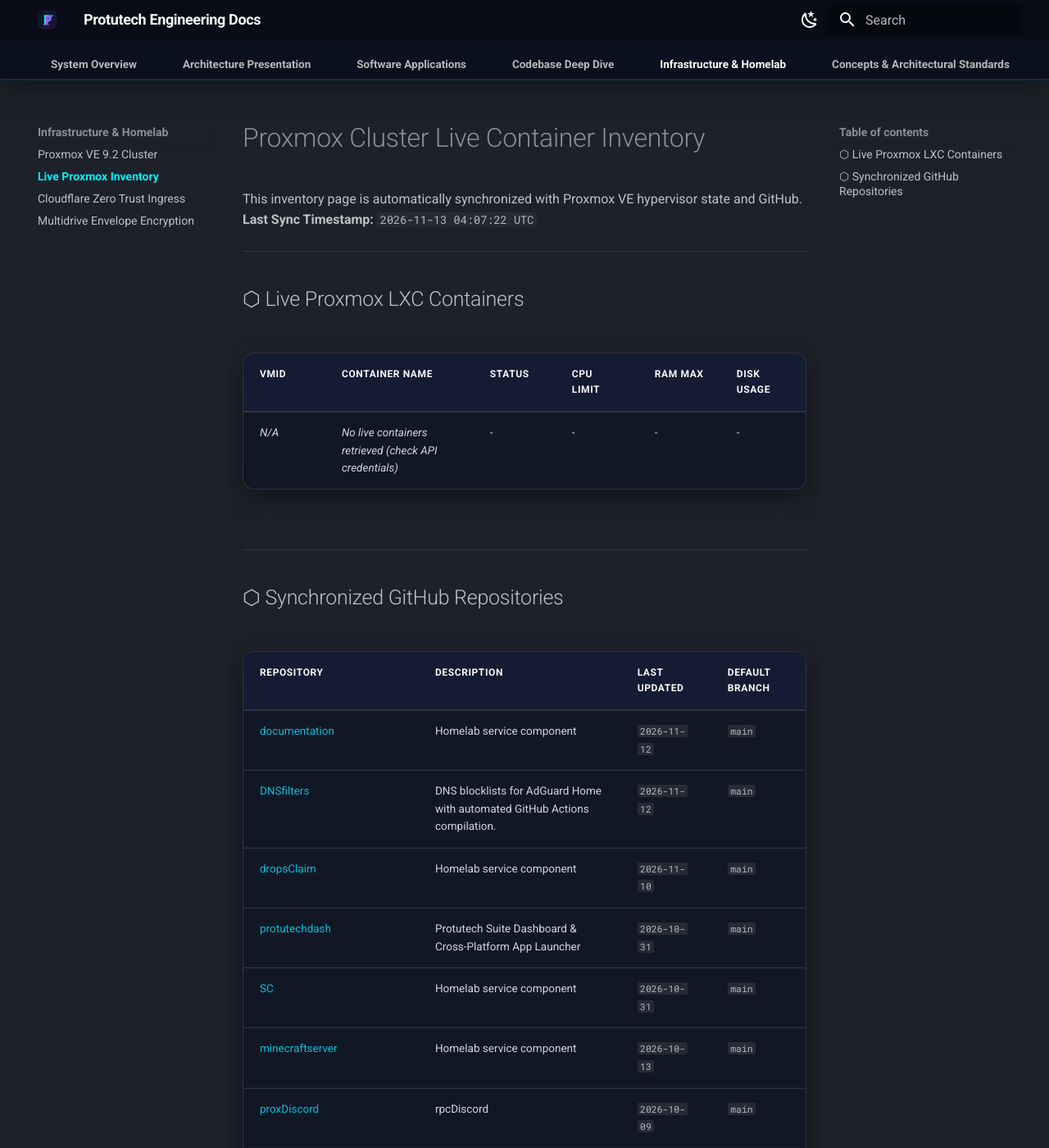
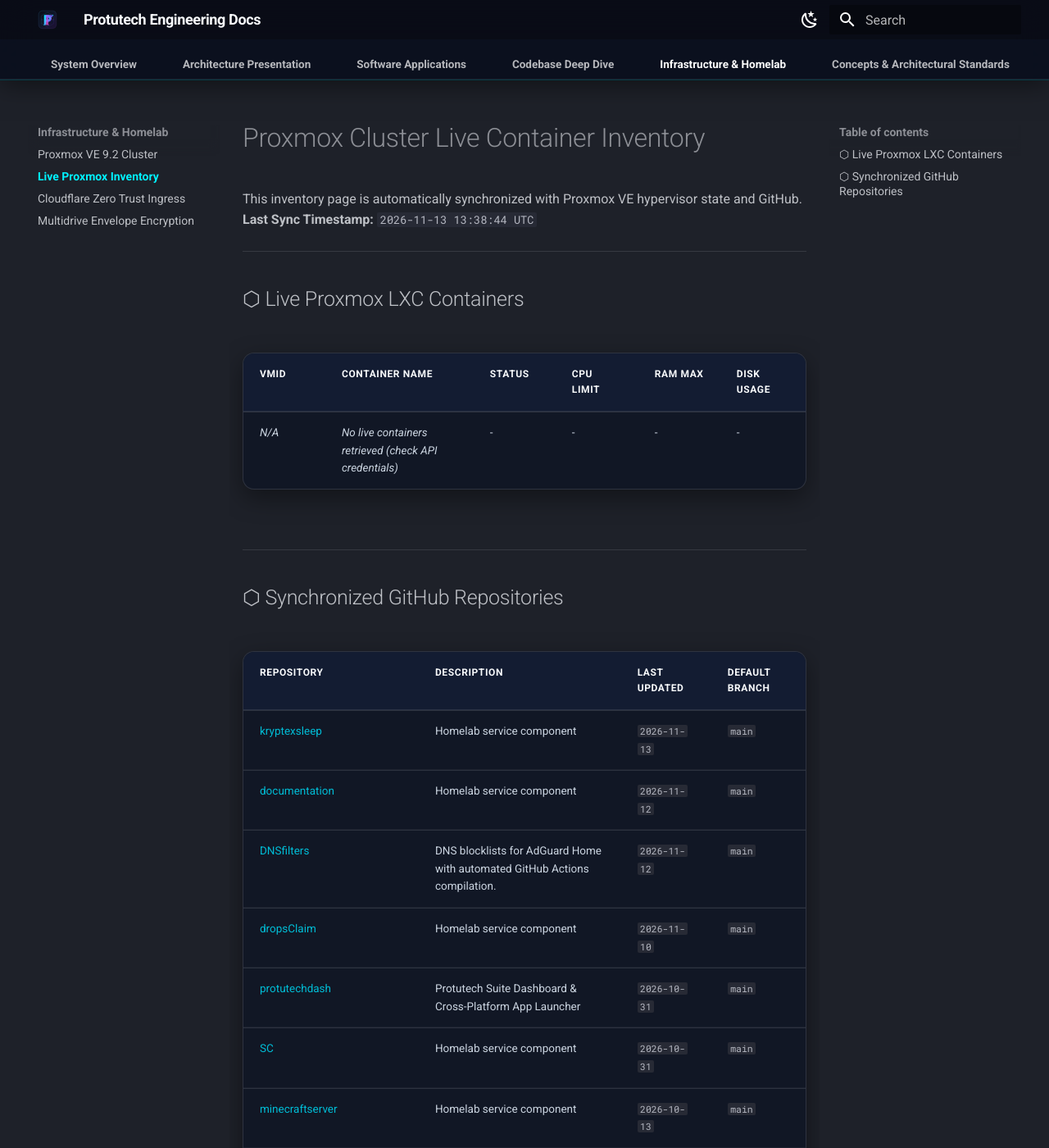
Before and after one commit to IAndrexI/documentation, an MkDocs documentation site: the page built from docs/infra/proxmox-live-inventory.md, in a window 1280 px wide and 1400 px high. Shown: the whole window at 82% size. Built offline with MkDocs 1.6.1 and Material for MkDocs 9.7.7, drawn with Linux system fonts in a browser that asks for light colours; some of the changed text lies outside the part shown.

Commit message:
chore(auto-update): sync live Proxmox containers and GitHub repos [skip ci]

```diff
--- a/docs/infra/proxmox-live-inventory.md
+++ b/docs/infra/proxmox-live-inventory.md
@@ -1,7 +1,7 @@
 # Proxmox Cluster Live Container Inventory
 
 This inventory page is automatically synchronized with Proxmox VE hypervisor state and GitHub.
-**Last Sync Timestamp:** `2026-11-13 04:07:22 UTC`
+**Last Sync Timestamp:** `2026-11-13 13:38:44 UTC`
 
 ---
 
@@ -17,6 +17,7 @@
 
 | Repository | Description | Last Updated | Default Branch |
 | :--- | :--- | :--- | :--- |
+| [kryptexsleep](https://github.com/IAndrexI/kryptexsleep) | Homelab service component | `2026-11-13` | `main` |
 | [documentation](https://github.com/IAndrexI/documentation) | Homelab service component | `2026-11-12` | `main` |
 | [DNSfilters](https://github.com/IAndrexI/DNSfilters) | DNS blocklists for AdGuard Home with automated GitHub Actions compilation. | `2026-11-12` | `main` |
 | [dropsClaim](https://github.com/IAndrexI/dropsClaim) | Homelab service component | `2026-11-10` | `main` |
```
Also changed, not shown: other parts of docs/infra/proxmox-live-inventory.md (+0 -1 lines).
